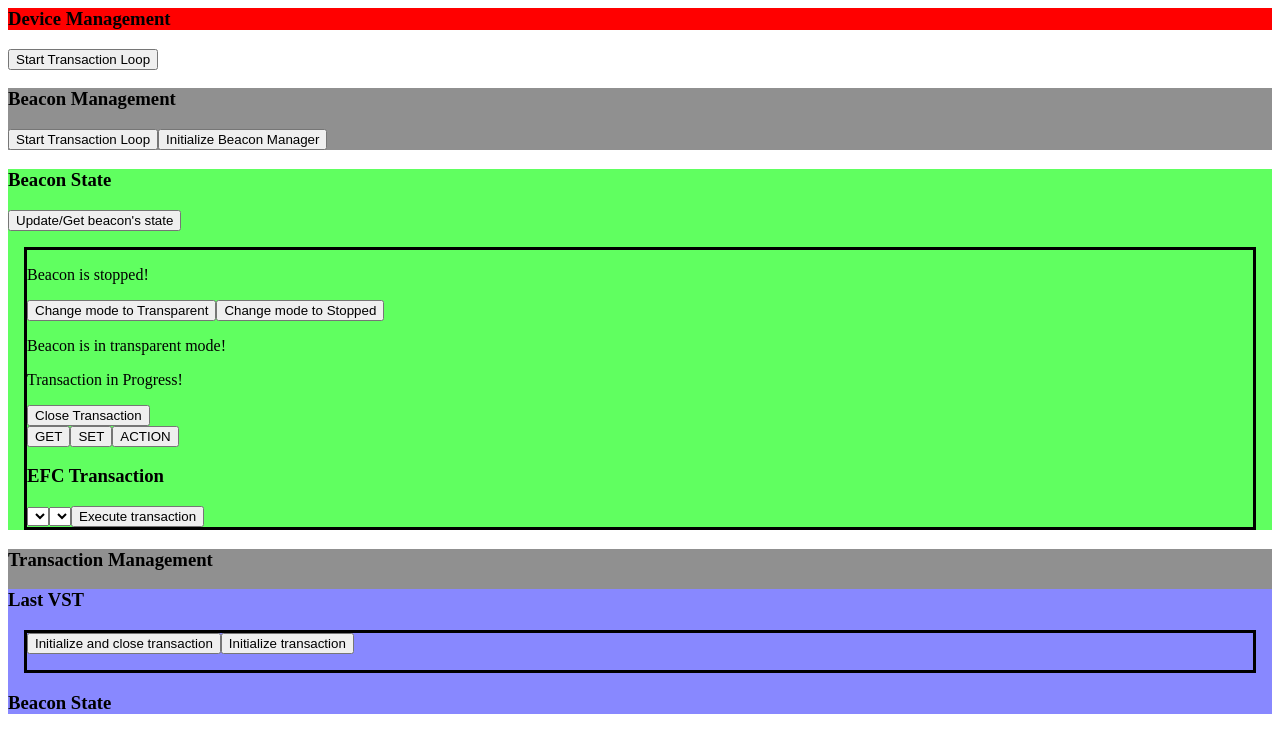
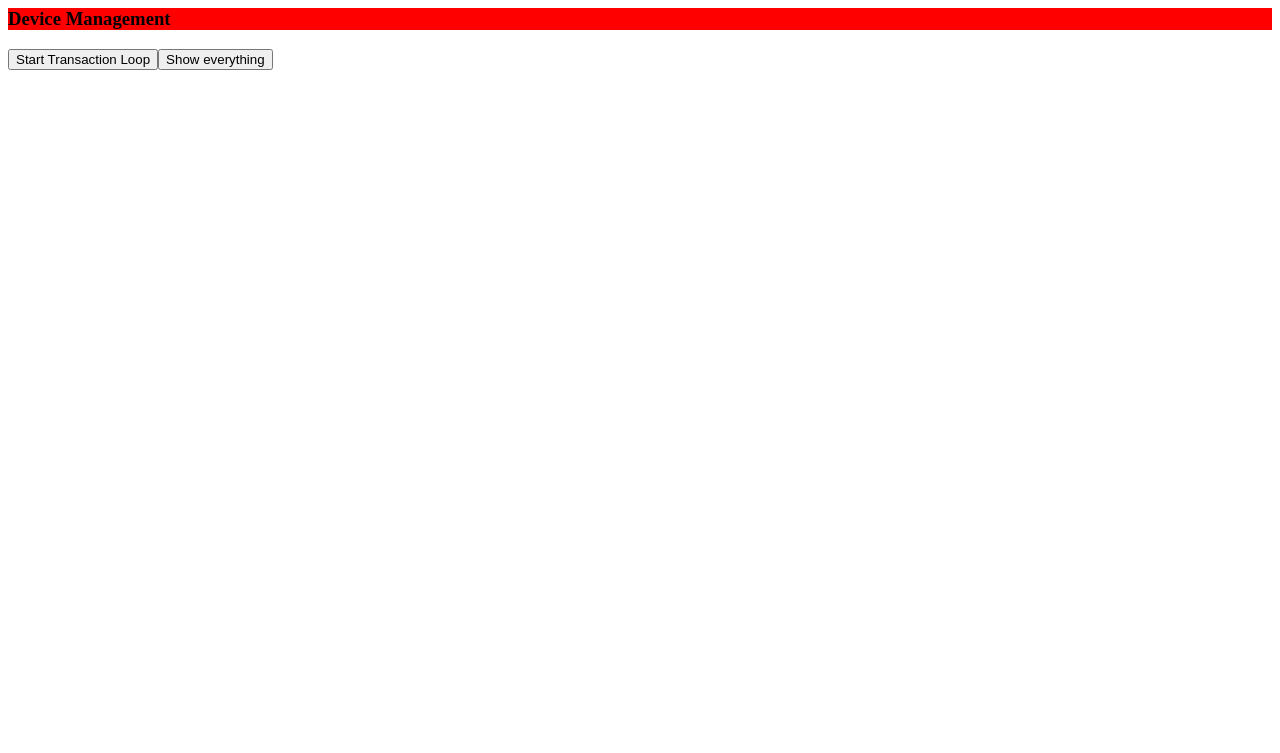
Before and after one commit to rmwesley/obu_dsrc_perso, a FastAPI app: page /beacon/ in a window 1280 px wide. Shown: the top 753 px of the page. Run offline with FastAPI, Linux system fonts and the light colour scheme; data that the repository does not hold is empty; parts of the project's set-up code (start-up, migrations or seed data) failed here and were passed over.

Commit message:
Added button in front to show/hide interface

```diff
--- a/static/beacon_interface/beacon_manager_front.css
+++ b/static/beacon_interface/beacon_manager_front.css
@@ -4,3 +4,6 @@
 .device_error {
     background-color: red;
 }
+.hidden {
+    display: none;
+}
--- a/templates/beacon_interface.html
+++ b/templates/beacon_interface.html
@@ -19,12 +19,14 @@
         <h3>Device Management</h3>
       </div>
       <button @click="startTransactionLoop">Start Transaction Loop</button>
-      <div id="beacon-management" style="background-color: #909090;">
+      <button @click="showEverything">Show everything</button>
+      <button @click="hideEverything" :class="{ hidden: isHidden}">Hide everything</button>
+      <div id="beacon-management" :class="{ hidden: isHidden}" style="background-color: #909090;">
         <h3>Beacon Management</h3>
         <button @click="startTransactionLoop">Start Transaction Loop</button>
         <button @click="initializeBeaconManager">Initialize Beacon Manager</button>
       </div>
-      <div id="beacon-state" style="background-color: #60FF60;">
+      <div id="beacon-state" :class="{ hidden: isHidden}" style="background-color: #60FF60;">
         <h3>Beacon State</h3>
         <button @click="getBeaconState">Update/Get beacon's state</button>
         <div id="beacon-state" style="margin: 1em; border:0.2em solid black;">
@@ -57,9 +59,9 @@
           </div>
         </div>
       </div>
-      <div id="transaction-management" style="background-color: #909090;">
+      <div id="transaction-management" :class="{ hidden: isHidden}" style="background-color: #909090;">
         <h3>Transaction Management</h3>
-      <div id="transaction-state" style="background-color: #8888FF;">
+      <div id="transaction-state" :class="{ hidden: isHidden}" style="background-color: #8888FF;">
         <h3>Last VST</h3>
         <div style="margin: 1em; border:0.2em solid black;">
         <button @click="initializeAndCloseTransaction">Initialize and close transaction</button>
@@ -86,7 +88,8 @@
           transaction_types: ['CARDME', 'PISTA'], // Example data
           toll_charger: '',
           transaction_type: '',
-          deviceStyleCss: "device_error"
+          deviceStyleCss: "device_error",
+          isHidden: true
         }
       },
       created() {
@@ -94,6 +97,12 @@
         this.getLastVST()
       },
       methods: {
+        showEverything(){
+          this.isHidden = false
+        },
+        hideEverything(){
+          isHidden = true
+        },
         async startTransactionLoop() {
           const response = await fetch('/beacon/loop-transactions')
           const data = await response.json()
```
